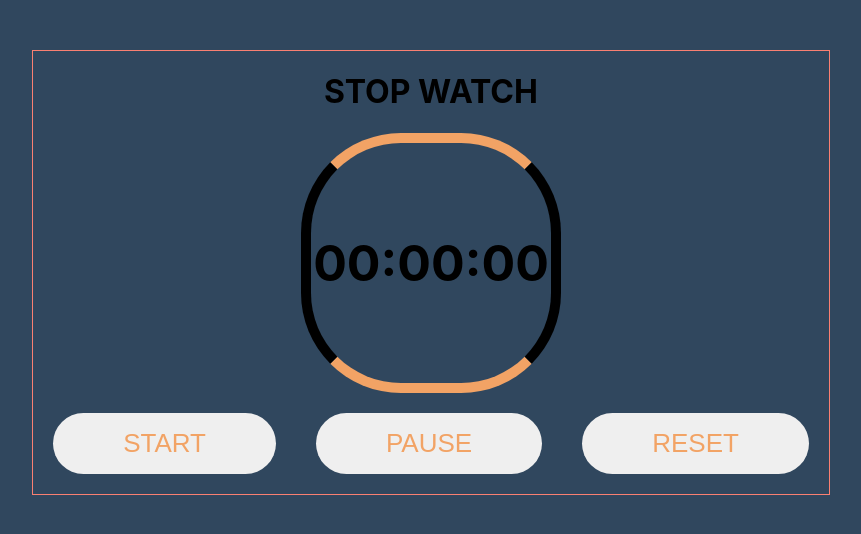
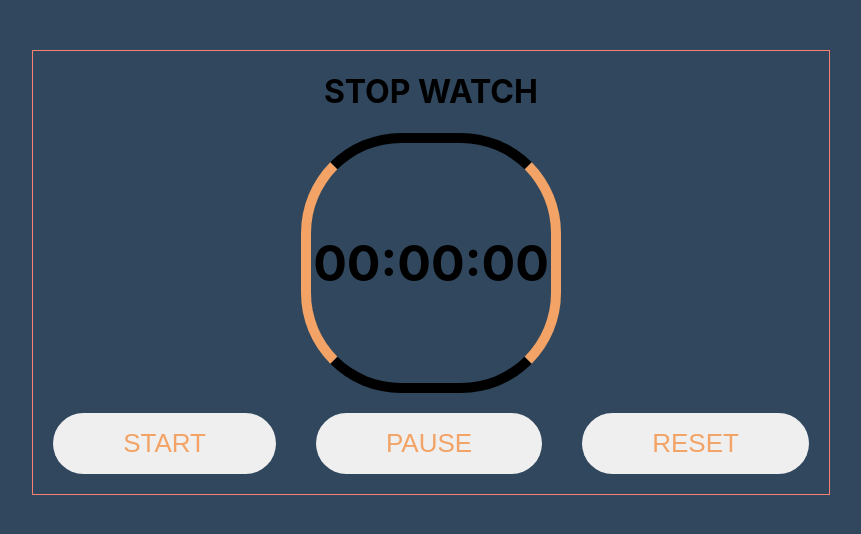
Before and after one commit to samadakram/Stop-watch-typescript, a React (Create React App) app: page / in a window 1280 px wide. Shown: the top 534 px of the page, without its empty margins (209-1070 px from the left). Built offline with nearby package versions, Linux system fonts and the light colour scheme.

Commit message:
Update Timer.css

```diff
--- a/src/components/Timer/Timer.css
+++ b/src/components/Timer/Timer.css
@@ -15,8 +15,8 @@
     height: 200px;
     border-radius: 100px;
     border: 10px solid;
-    border-top-color: #f2a365;
-    border-bottom-color: #f2a365;
+    border-left-color: #f2a365;
+    border-right-color: #f2a365;
     display: flex;
     justify-content: center;
     align-items: center;
```
